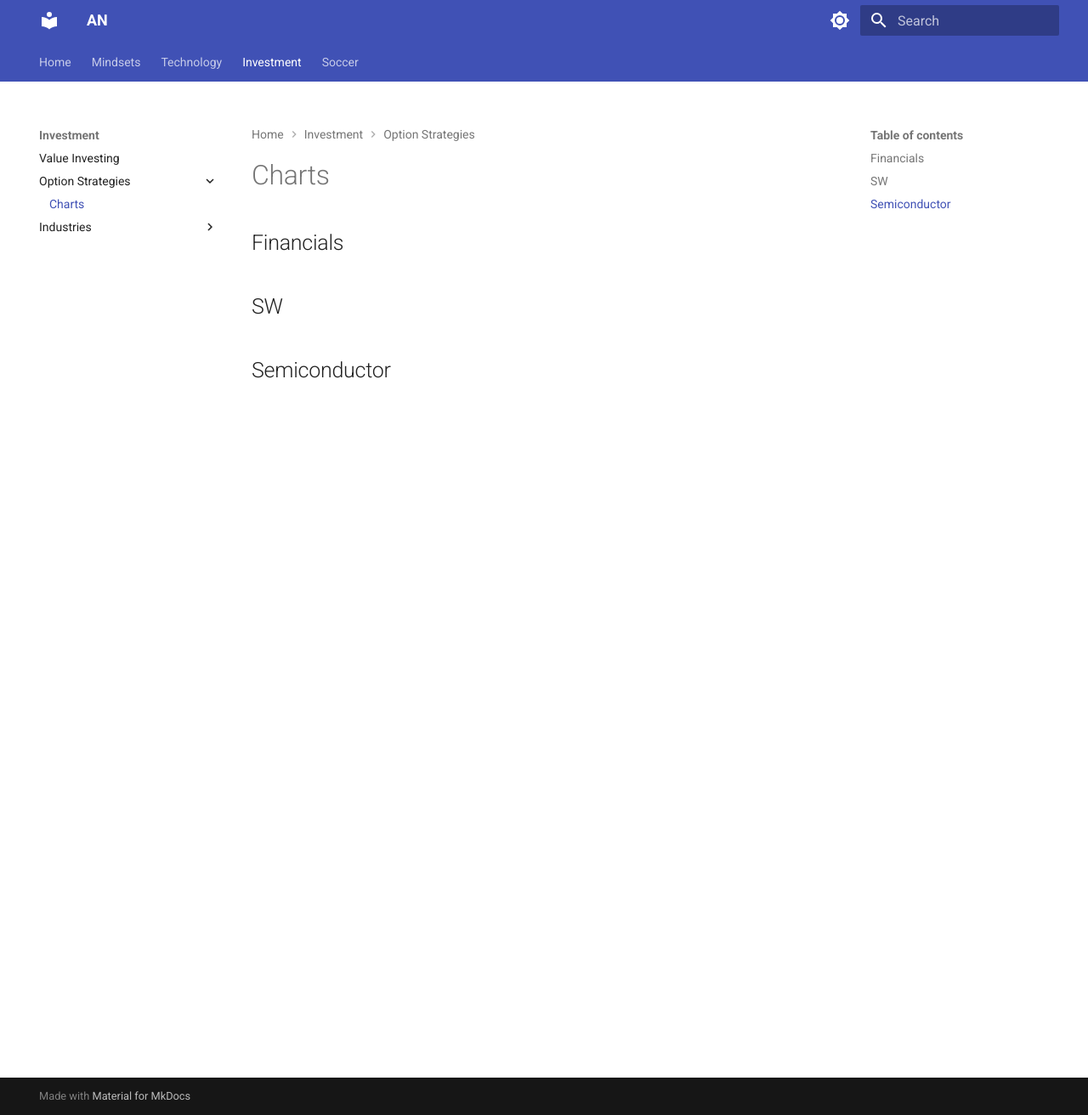
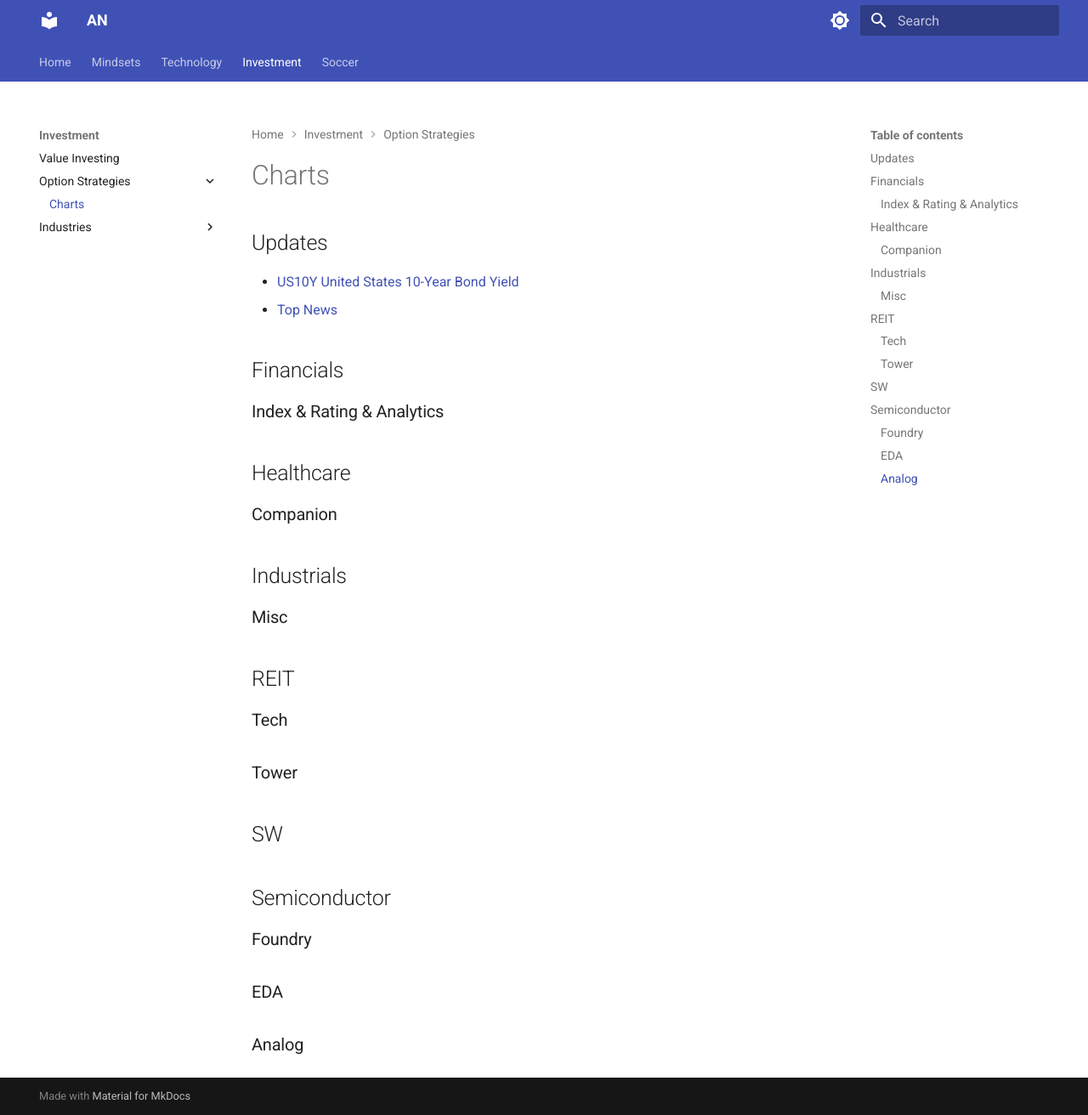
Before and after one commit to sp500/compendium, an MkDocs documentation site: the page built from docs/investment/charts.md, in a window 1280 px wide and 1312 px high. Shown: the whole window at 85% size. Built offline with MkDocs 1.6.1 and Material for MkDocs 9.7.7, drawn with Linux system fonts in a browser that asks for light colours.

Commit message:
add more charts

```diff
--- a/docs/investment/charts.md
+++ b/docs/investment/charts.md
@@ -24,23 +24,84 @@ function widget(symbol) {
   "show_popup_button": true,
   "popup_width": "1000",
   "popup_height": "950",
-  "container_id": symbol
+  "container_id": symbol,
+  "details": true,
   }
   );
 }
 </script>
 
+## Updates
+
+- [US10Y United States 10-Year Bond Yield](https://seekingalpha.com/symbol/US10Y)
+- [Top News](https://seekingalpha.com/market-news/top-news)
+
 ## Financials
+### Index & Rating & Analytics
+   <div id="MCO"></div>
+   <div id="MSCI"></div>
+   <div id="SPGI"></div>
+
+## Healthcare
+
+### Companion
+   <div id="IDXX"></div>
+   <div id="ZTS"></div>
+
+
+## Industrials
+
+
+### Misc
+   <div id="CPRT"></div>
+   <div id="HEI"></div>
+
+## REIT
+
+### Tech
+   <div id="CSGP"></div>
+### Tower
+   <div id="AMT"></div>
+   <div id="SBAC"></div>
 
 ## SW
   <div id="ADSK"></div>
   <div id="VRSN"></div>
 
 ## Semiconductor
+
+### Foundry
   <div id="ASML"></div>
+  <div id="TSM"></div>
+
+### EDA
+  <div id="CDNS"></div>
+  <div id="SNPS"></div>
+
+
+### Analog
+  <div id="ADI"></div>
+  <div id="TXN"></div>
+
+
 
 <script type="text/javascript">
 widget("VRSN")
 widget("ADSK")
 widget("ASML")
+widget("TSM")
+widget("ADI")
+widget("TXN")
+widget("CSGP")
+widget("AMT")
+widget("SBAC")
+widget("CDNS")
+widget("SNPS")
+widget("MCO")
+widget("MSCI")
+widget("SPGI")
+widget("HEI")
+widget("CPRT")
+widget("IDXX")
+widget("ZTS")
 </script>
```
